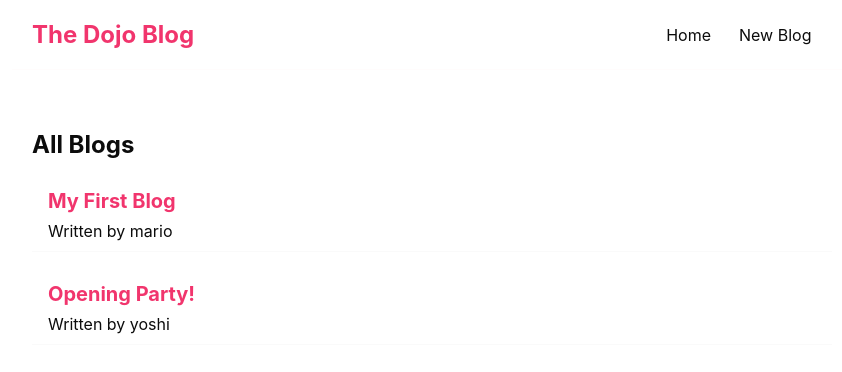
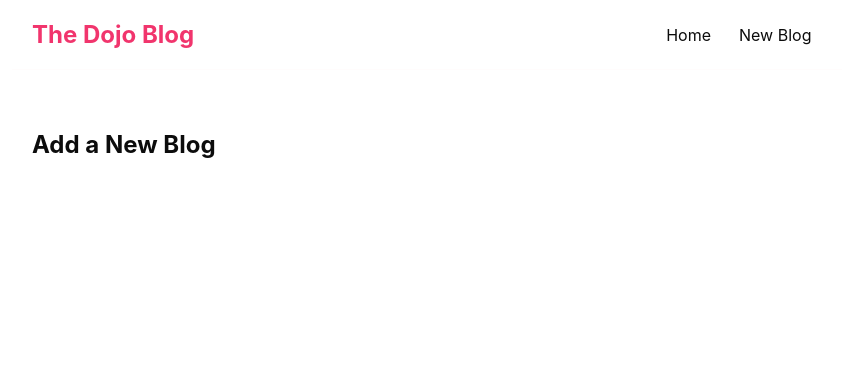
Before and after one commit to maheesha517/dojo-blog, a React (Create React App) app: page /create in a window 1280 px wide. Shown: the top 372 px of the page, without its empty margins (208-1050 px from the left). Built offline with nearby package versions, Linux system fonts and the light colour scheme; data requests are answered from the project's data file.

Commit message:
add pages

```diff
--- a/src/App.js
+++ b/src/App.js
@@ -2,6 +2,7 @@
 import Navbar from './Navbar';
 import Home from './Home';
 import { BrowserRouter as Router , Route , Switch} from 'react-router-dom';
+import Create from './Create';
 
 
 function App() {
@@ -11,8 +12,11 @@
       <Navbar/>
       <div className="content">
       <Switch>
-        <Router path ="/">
+        <Router exact path="/">
         <Home/>
+        </Router>
+        <Router path ="/create">
+        <Create/>
         </Router>
       </Switch>
       </div>
--- /dev/null
+++ b/src/Create.js
@@ -0,0 +1,10 @@
+const Create = () =>{
+return (
+ <div className="create">
+    <h2> Add a New Blog</h2>
+ </div>
+);
+
+}
+
+export default Create;
```
